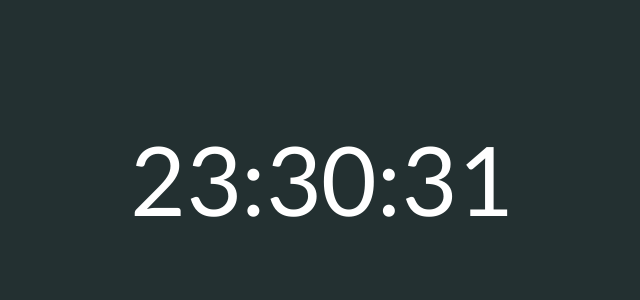
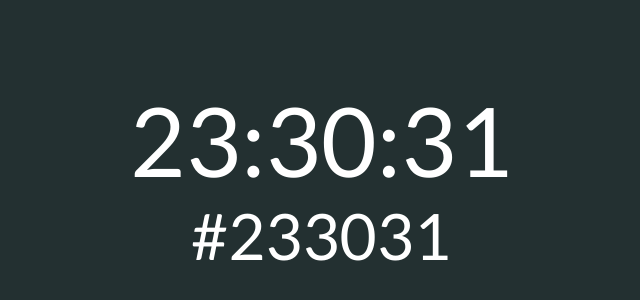
Before and after one commit to AaronCGoidel/Color-Clock, a plain HTML site: page index.html in a window 1280 px wide. Shown: the part 222-522 px from the top of the page, without its empty margins (319-959 px from the left). Drawn offline with Linux system fonts and the light colour scheme.

Commit message:
added hex under time

```diff
--- a/index.html
+++ b/index.html
@@ -6,8 +6,10 @@
     <link rel="stylesheet" href="style/style.css">
 </head>
 <body id="backdrop">
-    <div class="clock center" id="clock"></div>
-
+<div class="center">
+    <div class="clock" id="clock"></div>
+    <div class="hexval" id="hexval"></div>
+</div>
     <script src="scripts/clock.js"></script>
 </body>
 </html>
--- a/scripts/clock.js
+++ b/scripts/clock.js
@@ -20,5 +20,7 @@ function clock(){
     document.querySelectorAll('.clock')[0].innerHTML = hours + ":" + minutes + ":" + seconds;
     setColor("#" + hours + minutes + seconds);
 
+    document.getElementById('hexval').innerHTML = "#" + hours + minutes + seconds;
+
 }
 setInterval(clock, 1000);
--- a/style/style.css
+++ b/style/style.css
@@ -11,6 +11,11 @@ body {
     color: #ffffff;
 }
 
+.hexval{
+    font-size: 4em;
+    color: #ffffff;
+}
+
 .center {
     left: 50%;
     position: relative;
```
